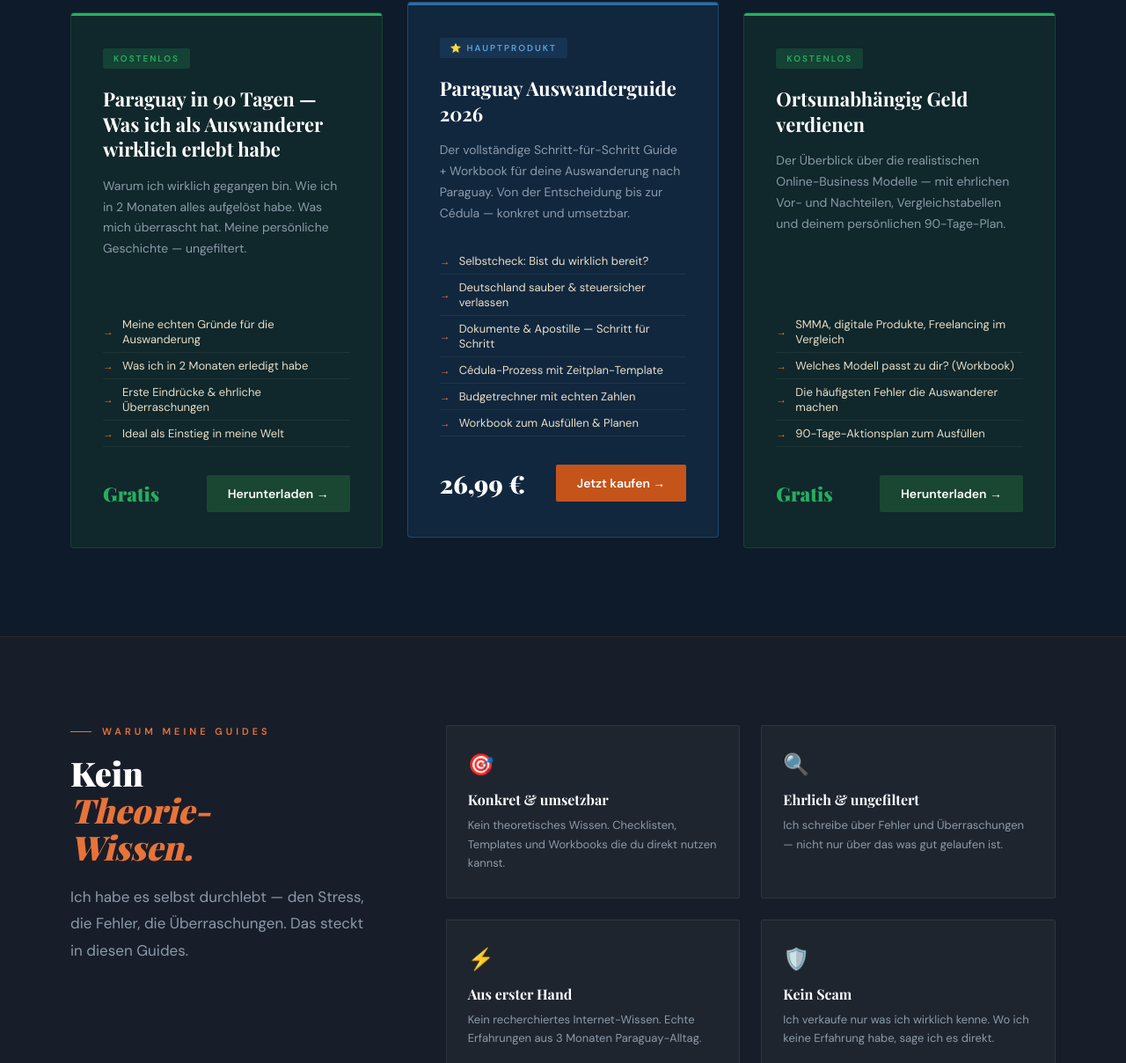
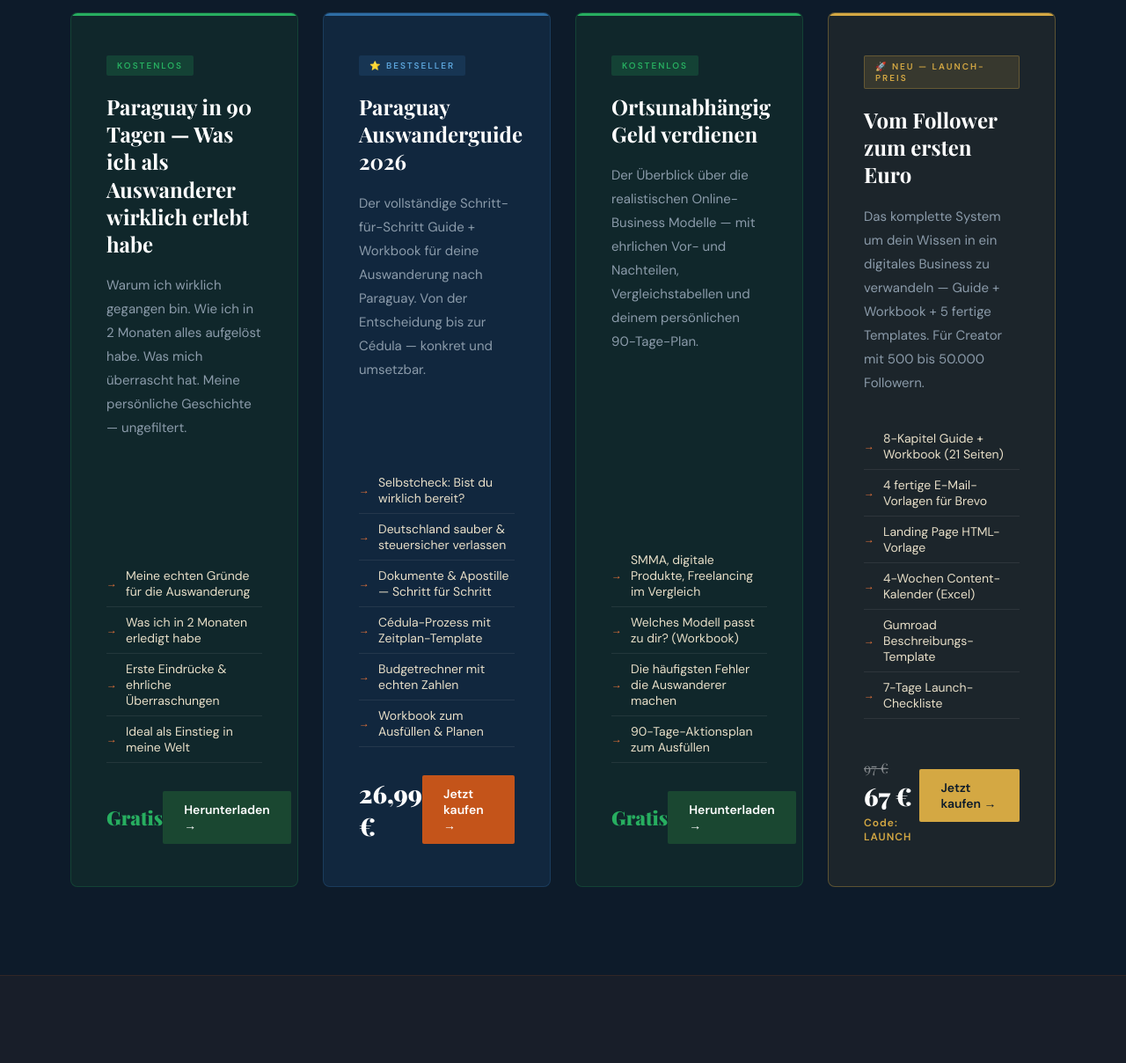
Before and after one commit to escapedeutschland/escapedeutschland.github.io, a plain HTML site: page index.html in a window 1280 px wide. Shown: the part 2091-3299 px from the top of the page at 88% size. Drawn offline with nearby package versions, Linux system fonts and the light colour scheme.

Commit message:
index.html

```diff
--- a/index.html
+++ b/index.html
@@ -395,14 +395,18 @@
 
   .products-grid {
     display: grid;
-    grid-template-columns: repeat(3, 1fr);
+    grid-template-columns: repeat(4, 1fr);
     gap: 28px;
     margin-top: 60px;
   }
 
+  .product-pair {
+    display: contents;
+  }
+
   .product {
-    border-radius: 4px;
-    padding: 40px 36px;
+    border-radius: 8px;
+    padding: 48px 40px;
     display: flex;
     flex-direction: column;
     transition: transform 0.3s ease, box-shadow 0.3s ease;
@@ -443,6 +447,48 @@
 
   .product-coming::before { background: var(--gold); }
 
+  .product-premium {
+    background: rgba(212,168,67,0.08);
+    border: 1px solid rgba(212,168,67,0.35);
+  }
+
+  .product-premium::before { background: var(--gold); }
+
+  .badge-premium {
+    background: rgba(212,168,67,0.15);
+    color: var(--gold);
+    border: 1px solid rgba(212,168,67,0.3);
+  }
+
+  .price-old {
+    text-decoration: line-through;
+    font-size: 16px;
+    opacity: 0.45;
+    margin-right: 8px;
+    font-weight: 400;
+  }
+
+  .price-code {
+    display: block;
+    font-size: 12px;
+    font-family: 'DM Sans', sans-serif;
+    font-weight: 600;
+    color: var(--gold);
+    letter-spacing: 1px;
+    margin-top: 4px;
+  }
+
+  .btn-product-premium {
+    background: var(--gold);
+    color: var(--ink);
+    font-weight: 700;
+  }
+
+  .btn-product-premium:hover {
+    background: #e8b84d;
+    box-shadow: 0 8px 24px rgba(212,168,67,0.35);
+  }
+
   .product-badge {
     display: inline-block;
     font-size: 10px;
@@ -461,19 +507,19 @@
 
   .product-name {
     font-family: 'Playfair Display', serif;
-    font-size: 22px;
+    font-size: 24px;
     font-weight: 700;
     color: var(--white);
     line-height: 1.3;
-    margin-bottom: 16px;
+    margin-bottom: 18px;
   }
 
   .product-desc {
-    font-size: 14px;
-    line-height: 1.7;
+    font-size: 15px;
+    line-height: 1.8;
     color: var(--mist);
     flex: 1;
-    margin-bottom: 28px;
+    margin-bottom: 32px;
   }
 
   .product-features {
@@ -482,10 +528,10 @@
   }
 
   .product-features li {
-    font-size: 13px;
+    font-size: 14px;
     color: var(--sand);
-    padding: 6px 0;
-    border-bottom: 1px solid rgba(245,240,232,0.06);
+    padding: 8px 0;
+    border-bottom: 1px solid rgba(245,240,232,0.08);
     display: flex;
     align-items: center;
     gap: 10px;
@@ -726,7 +772,7 @@
     .hero-left { padding: 52px 32px 40px; }
     .hero-right { display: none; }
     .about-grid { grid-template-columns: 1fr; gap: 40px; }
-    .products-grid { grid-template-columns: 1fr; gap: 20px; }
+    .products-grid { grid-template-columns: repeat(2, 1fr); gap: 20px; }
     .why-inner { grid-template-columns: 1fr; gap: 40px; }
     .why-grid { grid-template-columns: 1fr 1fr; }
     .email-form { flex-direction: column; }
@@ -911,7 +957,9 @@
 
   <div class="products-grid">
 
-    <!-- Freebie 1 -->
+    <!-- Reihe 1: Freebie Story + Auswanderguide -->
+
+    <!-- Freebie 1 — Paraguay Story -->
     <div class="product product-free reveal">
       <span class="product-badge badge-free">Kostenlos</span>
       <h3 class="product-name">Paraguay in 90 Tagen — Was ich als Auswanderer wirklich erlebt habe</h3>
@@ -931,9 +979,9 @@
       </div>
     </div>
 
-    <!-- Hauptprodukt -->
-    <div class="product product-paid reveal" style="transform: translateY(-12px); border-color: rgba(46,109,164,0.5);">
-      <span class="product-badge badge-paid">⭐ Hauptprodukt</span>
+    <!-- Kostenpflichtiger Auswanderguide -->
+    <div class="product product-paid reveal">
+      <span class="product-badge badge-paid">⭐ Bestseller</span>
       <h3 class="product-name">Paraguay Auswanderguide 2026</h3>
       <p class="product-desc">
         Der vollständige Schritt-für-Schritt Guide + Workbook für deine Auswanderung nach Paraguay.
@@ -953,7 +1001,9 @@
       </div>
     </div>
 
-    <!-- Freebie 2 -->
+    <!-- Reihe 2: Freebie Business + Premium Paket -->
+
+    <!-- Freebie 2 — Online Geld verdienen -->
     <div class="product product-free reveal">
       <span class="product-badge badge-free">Kostenlos</span>
       <h3 class="product-name">Ortsunabhängig Geld verdienen</h3>
@@ -970,6 +1020,31 @@
       <div class="product-footer">
         <div class="product-price is-free">Gratis</div>
         <a href="https://escapedeutschland.gumroad.com/l/wddowp?layout=profile" target="_blank" class="btn-product btn-product-free">Herunterladen →</a>
+      </div>
+    </div>
+
+    <!-- Premium Paket — Vom Follower zum ersten Euro -->
+    <div class="product product-premium reveal">
+      <span class="product-badge badge-premium">🚀 NEU — Launch-Preis</span>
+      <h3 class="product-name">Vom Follower zum ersten Euro</h3>
+      <p class="product-desc">
+        Das komplette System um dein Wissen in ein digitales Business zu verwandeln —
+        Guide + Workbook + 5 fertige Templates. Für Creator mit 500 bis 50.000 Followern.
+      </p>
+      <ul class="product-features">
+        <li>8-Kapitel Guide + Workbook (21 Seiten)</li>
+        <li>4 fertige E-Mail-Vorlagen für Brevo</li>
+        <li>Landing Page HTML-Vorlage</li>
+        <li>4-Wochen Content-Kalender (Excel)</li>
+        <li>Gumroad Beschreibungs-Template</li>
+        <li>7-Tage Launch-Checkliste</li>
+      </ul>
+      <div class="product-footer">
+        <div class="product-price">
+          <span class="price-old">97 €</span>
+          67 € <span class="price-code">Code: LAUNCH</span>
+        </div>
+        <a href="https://escapedeutschland.gumroad.com/l/zrfhgo?layout=profile" target="_blank" class="btn-product btn-product-premium">Jetzt kaufen →</a>
       </div>
     </div>
 
```
